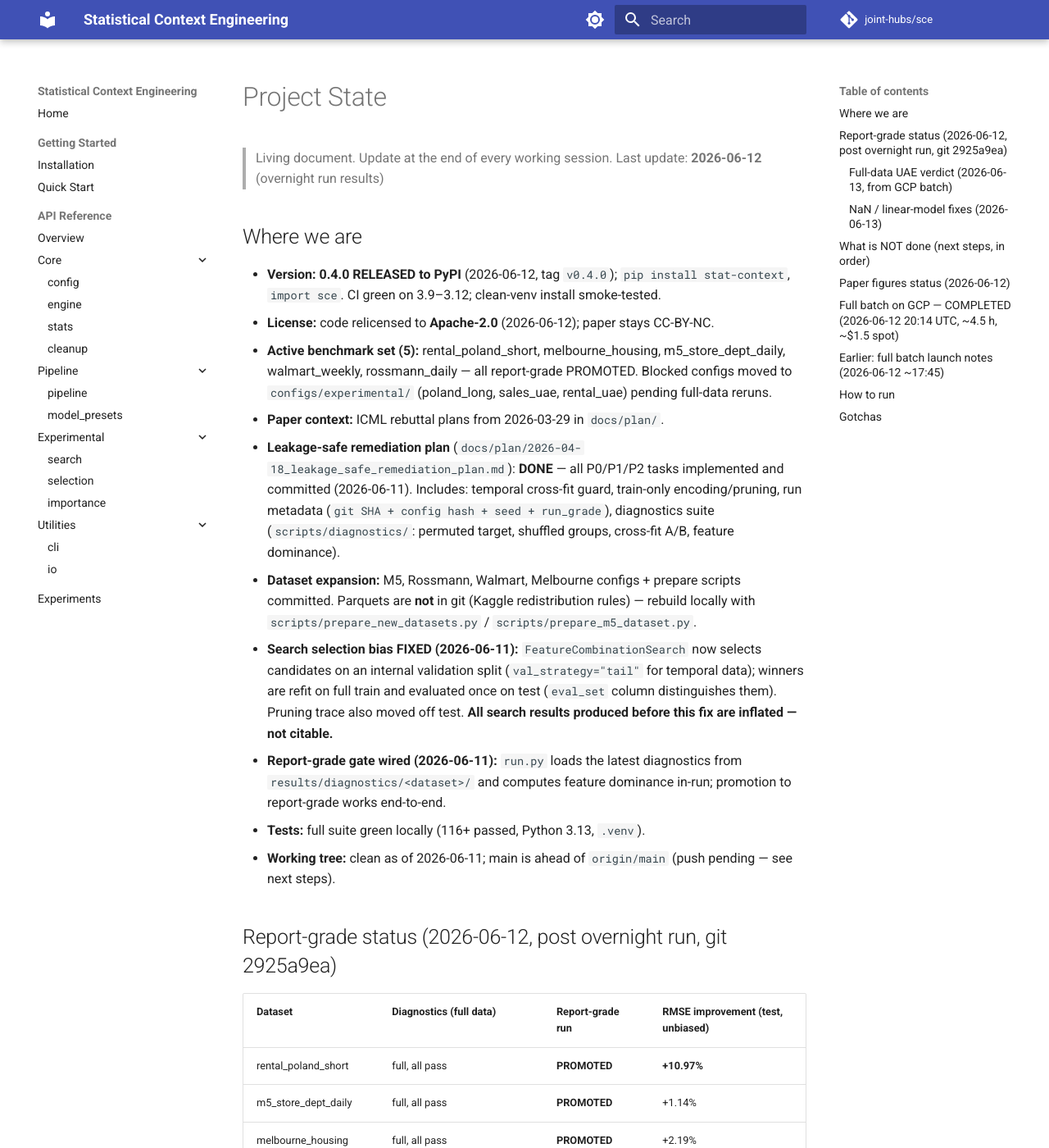
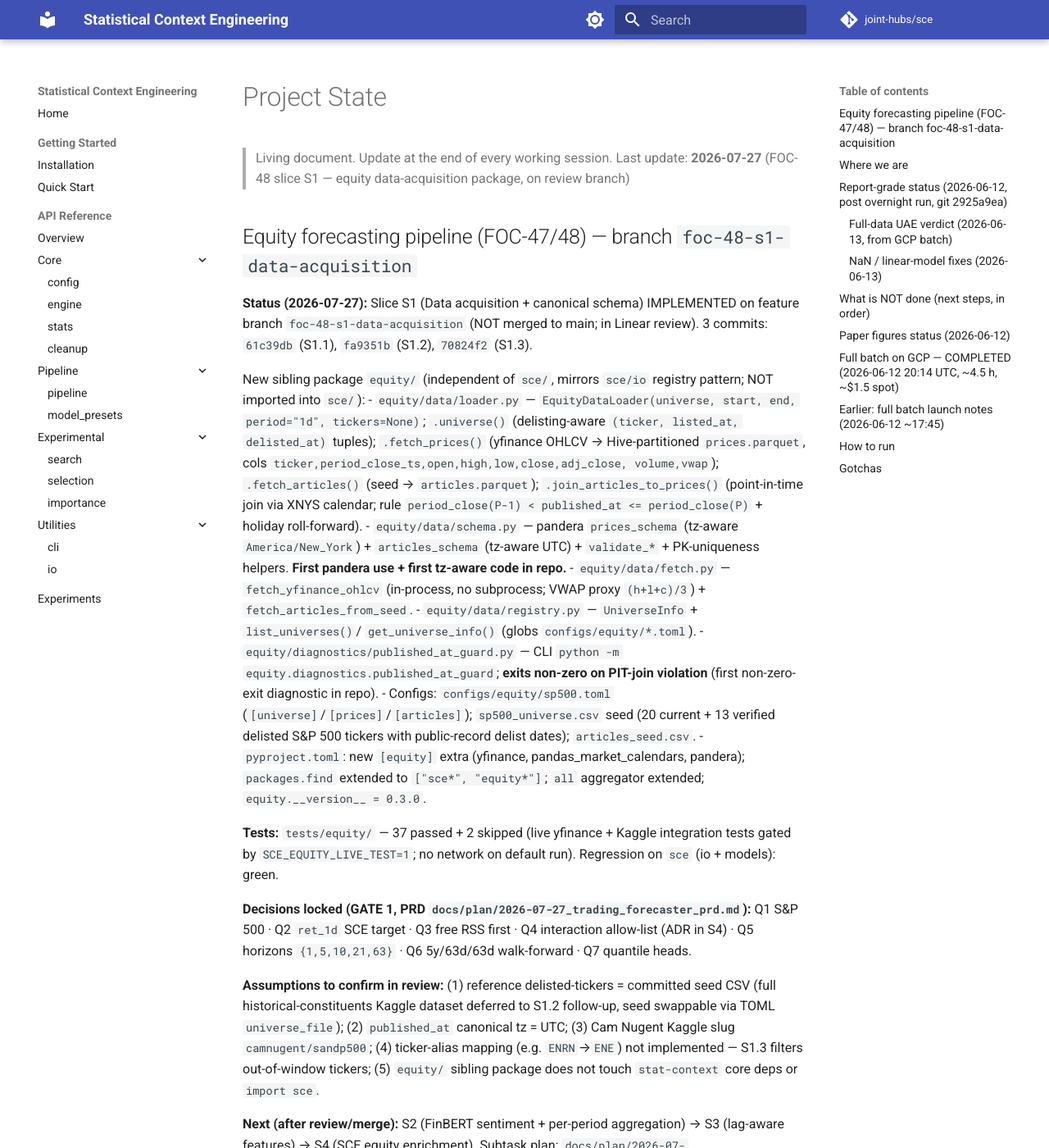
Before and after one commit to joint-hubs/sce, an MkDocs documentation site: the page built from docs/STATE.md, in a window 1280 px wide and 1400 px high. Shown: the whole window at 82% size. Built offline with MkDocs 1.6.1 and Material for MkDocs 9.7.7, drawn with Linux system fonts in a browser that asks for light colours; comment, search, counter and statistics services are not loaded; some of the changed text lies outside the part shown.

Commit message:
docs(state): record FOC-48 slice S1 completion (equity data-acquisition package)
Co-Authored-By: Claude <noreply@anthropic.com>

```diff
--- a/docs/STATE.md
+++ b/docs/STATE.md
@@ -1,7 +1,59 @@
 # Project State
 
 > Living document. Update at the end of every working session.
-> Last update: **2026-06-12** (overnight run results)
+> Last update: **2026-07-27** (FOC-48 slice S1 — equity data-acquisition package, on review branch)
+
+## Equity forecasting pipeline (FOC-47/48) — branch `foc-48-s1-data-acquisition`
+
+**Status (2026-07-27):** Slice S1 (Data acquisition + canonical schema) IMPLEMENTED
+on feature branch `foc-48-s1-data-acquisition` (NOT merged to main; in Linear
+review). 3 commits: `61c39db` (S1.1), `fa9351b` (S1.2), `70824f2` (S1.3).
+
+New sibling package `equity/` (independent of `sce/`, mirrors `sce/io` registry
+pattern; NOT imported into `sce/`):
+- `equity/data/loader.py` — `EquityDataLoader(universe, start, end, period="1d",
+  tickers=None)`; `.universe()` (delisting-aware `(ticker, listed_at,
+  delisted_at)` tuples); `.fetch_prices()` (yfinance OHLCV → Hive-partitioned
+  `prices.parquet`, cols `ticker,period_close_ts,open,high,low,close,adj_close,
+  volume,vwap`); `.fetch_articles()` (seed → `articles.parquet`);
+  `.join_articles_to_prices()` (point-in-time join via XNYS calendar; rule
+  `period_close(P-1) < published_at <= period_close(P)` + holiday roll-forward).
+- `equity/data/schema.py` — pandera `prices_schema` (tz-aware
+  `America/New_York`) + `articles_schema` (tz-aware UTC) + `validate_*` +
+  PK-uniqueness helpers. **First pandera use + first tz-aware code in repo.**
+- `equity/data/fetch.py` — `fetch_yfinance_ohlcv` (in-process, no subprocess;
+  VWAP proxy `(h+l+c)/3`) + `fetch_articles_from_seed`.
+- `equity/data/registry.py` — `UniverseInfo` + `list_universes()`/
+  `get_universe_info()` (globs `configs/equity/*.toml`).
+- `equity/diagnostics/published_at_guard.py` — CLI
+  `python -m equity.diagnostics.published_at_guard`; **exits non-zero on
+  PIT-join violation** (first non-zero-exit diagnostic in repo).
+- Configs: `configs/equity/sp500.toml` (`[universe]`/`[prices]`/`[articles]`);
+  `sp500_universe.csv` seed (20 current + 13 verified delisted S&P 500 tickers
+  with public-record delist dates); `articles_seed.csv`.
+- `pyproject.toml`: new `[equity]` extra (yfinance, pandas_market_calendars,
+  pandera); `packages.find` extended to `["sce*", "equity*"]`; `all` aggregator
+  extended; `equity.__version__ = 0.3.0`.
+
+**Tests:** `tests/equity/` — 37 passed + 2 skipped (live yfinance + Kaggle
+integration tests gated by `SCE_EQUITY_LIVE_TEST=1`; no network on default run).
+Regression on `sce` (io + models): green.
+
+**Decisions locked (GATE 1, PRD `docs/plan/2026-07-27_trading_forecaster_prd.md`):**
+Q1 S&P 500 · Q2 `ret_1d` SCE target · Q3 free RSS first · Q4 interaction
+allow-list (ADR in S4) · Q5 horizons `{1,5,10,21,63}` · Q6 5y/63d/63d
+walk-forward · Q7 quantile heads.
+
+**Assumptions to confirm in review:** (1) reference delisted-tickers = committed
+seed CSV (full historical-constituents Kaggle dataset deferred to S1.2 follow-up,
+seed swappable via TOML `universe_file`); (2) `published_at` canonical tz = UTC;
+(3) Cam Nugent Kaggle slug `camnugent/sandp500`; (4) ticker-alias mapping (e.g.
+`ENRN`→`ENE`) not implemented — S1.3 filters out-of-window tickers; (5) `equity/`
+sibling package does not touch `stat-context` core deps or `import sce`.
+
+**Next (after review/merge):** S2 (FinBERT sentiment + per-period aggregation)
+→ S3 (lag-aware features) → S4 (SCE equity enrichment). Subtask plan:
+`docs/plan/2026-07-27_trading_forecaster_subtasks.md`.
 
 ## Where we are
 
```
